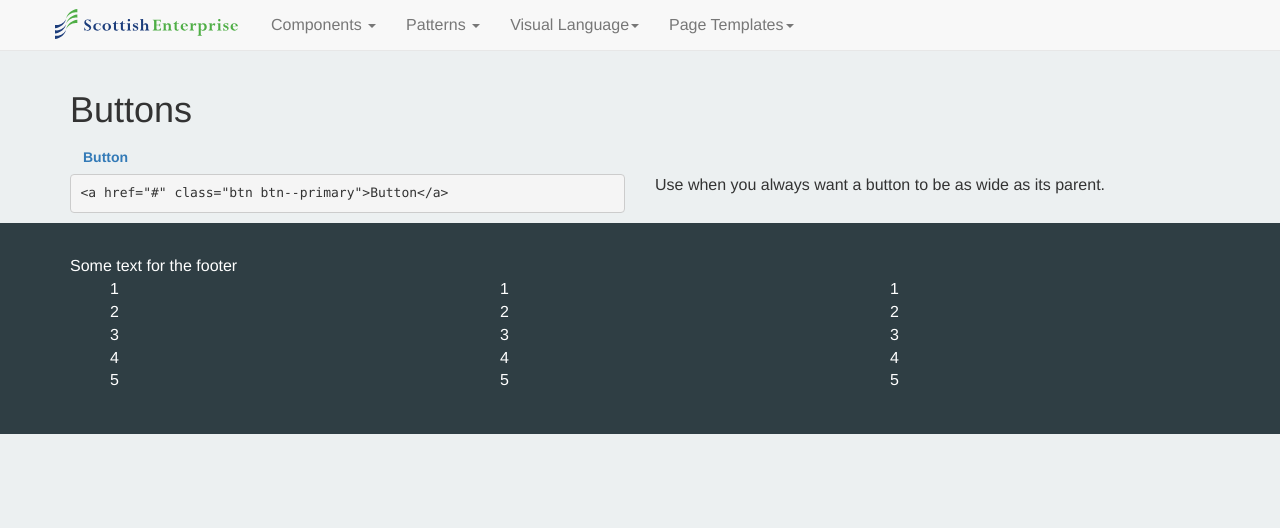
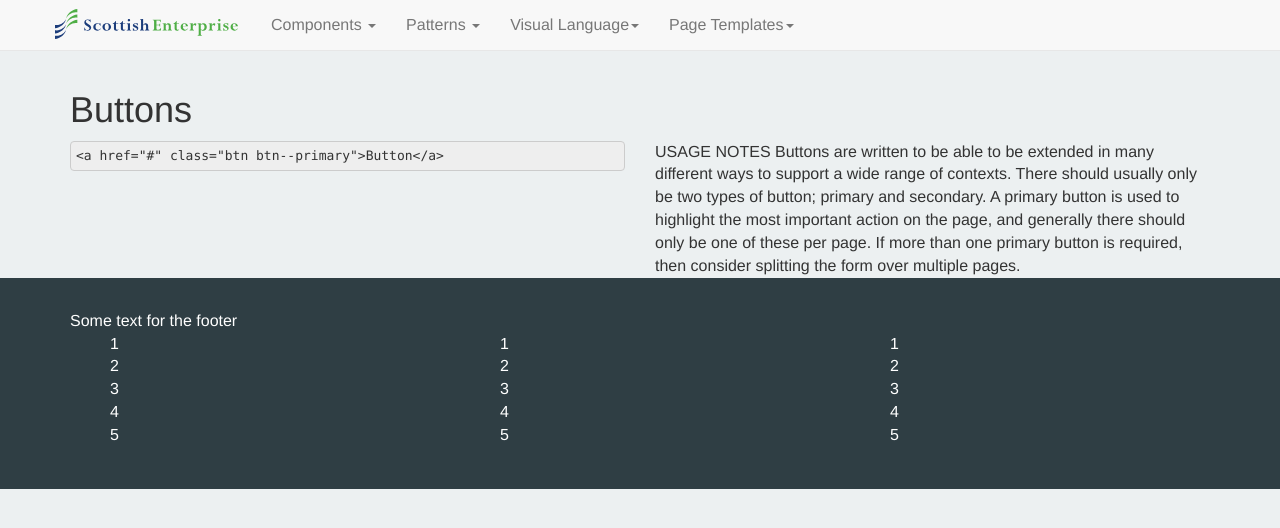
Before and after one commit to scotent/se-style-guide, a Jekyll site: the page built from _se-elements/buttons.html, in a window 1280 px wide. Shown: the top 528 px of the page. Built offline with Jekyll 4.4.1, drawn with Linux system fonts in a browser that asks for light colours; nearby versions of some CDN libraries.

Commit message:
code for rendering HTML as text

```diff
--- a/_sass/_component-library.scss
+++ b/_sass/_component-library.scss
@@ -1,5 +1,5 @@
 body.component-library {
-  padding-top: 70px;
+    padding-top: 70px;
   .navbar-brand {
     margin-right: 1em;
   }
@@ -12,5 +12,13 @@ body.component-library {
     color: white;
     padding: 2em 0;
   }
-
+  pre{
+    font-family: Consolas, Menlo, Monaco, Lucida Console, Liberation Mono, DejaVu Sans Mono, Bitstream Vera Sans Mono, Courier New, monospace, serif;
+    margin-bottom: 10px;
+    overflow: auto;
+    width: auto;
+    padding: 5px;
+    background-color: #eee;
+    max-height: 600px;
+	}
 }
--- a/_se-elements/buttons.html
+++ b/_se-elements/buttons.html
@@ -1,10 +1,9 @@
 ---
 layout: default
+
 title: Buttons
-usage: Use when you always want a button to be as wide as its parent.
+
+usage: USAGE NOTES Buttons are written to be able to be extended in many different ways to support a wide range of contexts. There should usually only be two types of button; primary and secondary. A primary button is used to highlight the most important action on the page, and generally there should only be one of these per page. If more than one primary button is required, then consider splitting the form over multiple pages.
+
 html: <pre class=" language-markup"><code class=" language-markup"><span class="token tag"><span class="token tag"><span class="token punctuation">&lt;</span>a</span> <span class="token attr-name">href</span><span class="token attr-value"><span class="token punctuation">=</span><span class="token punctuation">"</span>#<span class="token punctuation">"</span></span> <span class="token attr-name">class</span><span class="token attr-value"><span class="token punctuation">=</span><span class="token punctuation">"</span>btn btn--primary<span class="token punctuation">"</span></span><span class="token punctuation">&gt;</span></span>Button<span class="token tag"><span class="token tag"><span class="token punctuation">&lt;/</span>a</span><span class="token punctuation">&gt;</span></span></code></pre>
-
-
 ---
-
-<a href="#" class="btn btn--primary">Button</a>
```
Also changed, not shown: _layouts/home.html (+8 -0 lines), 4 other files.
